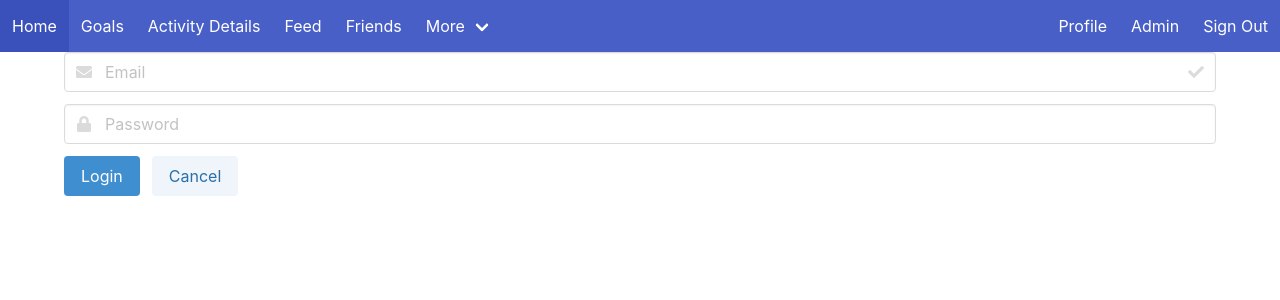
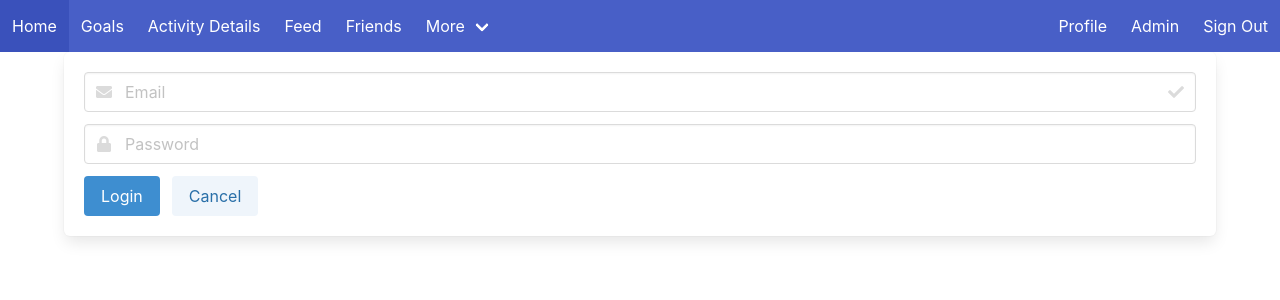
Before and after one commit to NancyShaw/exercise-app, a Vue app in the folder client/: page /login in a window 1280 px wide. Shown: the top 300 px of the page. Built offline with nearby package versions, Linux system fonts and the light colour scheme.

Commit message:
Input binding for Login view -doesn't do any validation/auth with input yet -this makes more sense to do once server code is hooked in

```diff
--- /dev/null
+++ b/client/src/components/LoginForm.vue
@@ -0,0 +1,49 @@
+<template>
+    <form @submit.prevent="$emit('login')" class="box">
+        <div class="field">
+            <div class="control has-icons-left has-icons-right">
+                <input class="input" type="email" placeholder="Email" v-model="loginInfo.email" />
+                <span class="icon is-small is-left">
+                <i class="fas fa-envelope"></i>
+                </span>
+                <span class="icon is-small is-right">
+                <i class="fas fa-check"></i>
+                </span>
+            </div>
+            </div>
+            <div class="field">
+            <div class="control has-icons-left">
+                <input class="input" type="password" placeholder="Password" v-model="loginInfo.password" />
+                <span class="icon is-small is-left">
+                <i class="fas fa-lock"></i>
+                </span>
+            </div>
+            </div>
+
+            <div class="field is-grouped">
+                <div class="control">
+                    <router-link to="/Home" class="button is-info">
+                    Login
+                    </router-link>
+                </div>
+                <div class="control">
+                    <router-link to="/" class="button is-info is-light">
+                    Cancel
+                    </router-link>
+                </div>
+            </div>
+
+      </form>
+</template>
+
+<script>
+export default {
+    props: {
+        loginInfo: Object
+    }
+}
+</script>
+
+<style>
+
+</style>
--- a/client/src/models/ProfileInfo.js
+++ b/client/src/models/ProfileInfo.js
@@ -7,6 +7,7 @@ let profileInfo =
         email: "sally@uberwald.com",
         handle: "ImBatty",
         pic: "https://bulma.io/images/placeholders/96x96.png",
+        password: "notsecure",
     };
 
 export function GetProfileInfo() {
--- a/client/src/models/Session.js
+++ b/client/src/models/Session.js
@@ -1,11 +1,15 @@
 /* Holds a user session.  Is a singleton */
+
 
 const Session = {
     user: null
 }
 export default Session;
 
-export function Login() {
+export function Login(loginInfo) {
+    //logging something from loginInfo for now, and seeing session
+    //eventually this will call back to the server
+    console.log(loginInfo.email);
     Session.user = { name: "John Doe", email: "johndoe@mystery.com"}
 }
 
--- a/client/src/models/Users.js
+++ b/client/src/models/Users.js
@@ -17,8 +17,8 @@ const users = [
     }
 ]
 
-export function GetUser(handle) {
-    return users.filter( x=> x.handle == handle);
+export function GetUser(email) {
+    return users.filter( x=> x.email == email);
 }
 
 export function AddUser(record) {
--- a/client/src/views/Login.vue
+++ b/client/src/views/Login.vue
@@ -1,52 +1,24 @@
 <template>
-  <div class="container">
-      <form @submit.prevent="login">
-        <div class="field">
-            <div class="control has-icons-left has-icons-right">
-                <input class="input" type="email" placeholder="Email">
-                <span class="icon is-small is-left">
-                <i class="fas fa-envelope"></i>
-                </span>
-                <span class="icon is-small is-right">
-                <i class="fas fa-check"></i>
-                </span>
-            </div>
-            </div>
-            <div class="field">
-            <div class="control has-icons-left">
-                <input class="input" type="password" placeholder="Password">
-                <span class="icon is-small is-left">
-                <i class="fas fa-lock"></i>
-                </span>
-            </div>
-            </div>
-
-            <div class="field is-grouped">
-                <div class="control">
-                    <router-link to="/Home" class="button is-info">
-                    Login
-                    </router-link>
-                </div>
-                <div class="control">
-                    <router-link to="/" class="button is-info is-light">
-                    Cancel
-                    </router-link>
-                </div>
-            </div>
-
-      </form>
-  </div>
+    <div class="container">
+        <LoginForm :loginInfo="loginInfo" @login="login" />
+    </div>
 </template>
 
 <script>
-import { Login } from "../models/Session"
+import { Login } from "../models/Session";
+import LoginForm from "../components/LoginForm.vue";
 export default {
+    data: ()=> ({
+        loginInfo: {}
+    }),
+    components: {
+        LoginForm
+    },
     methods: {
         login() {
-            Login();
+            Login(this.loginInfo);
         }
     }
-
 }
 </script>
 
--- a/client/src/views/SignUp.vue
+++ b/client/src/views/SignUp.vue
@@ -20,7 +20,6 @@ export default {
             this.$router.push('/');
         }
     }
-
 }
 </script>
 
```
